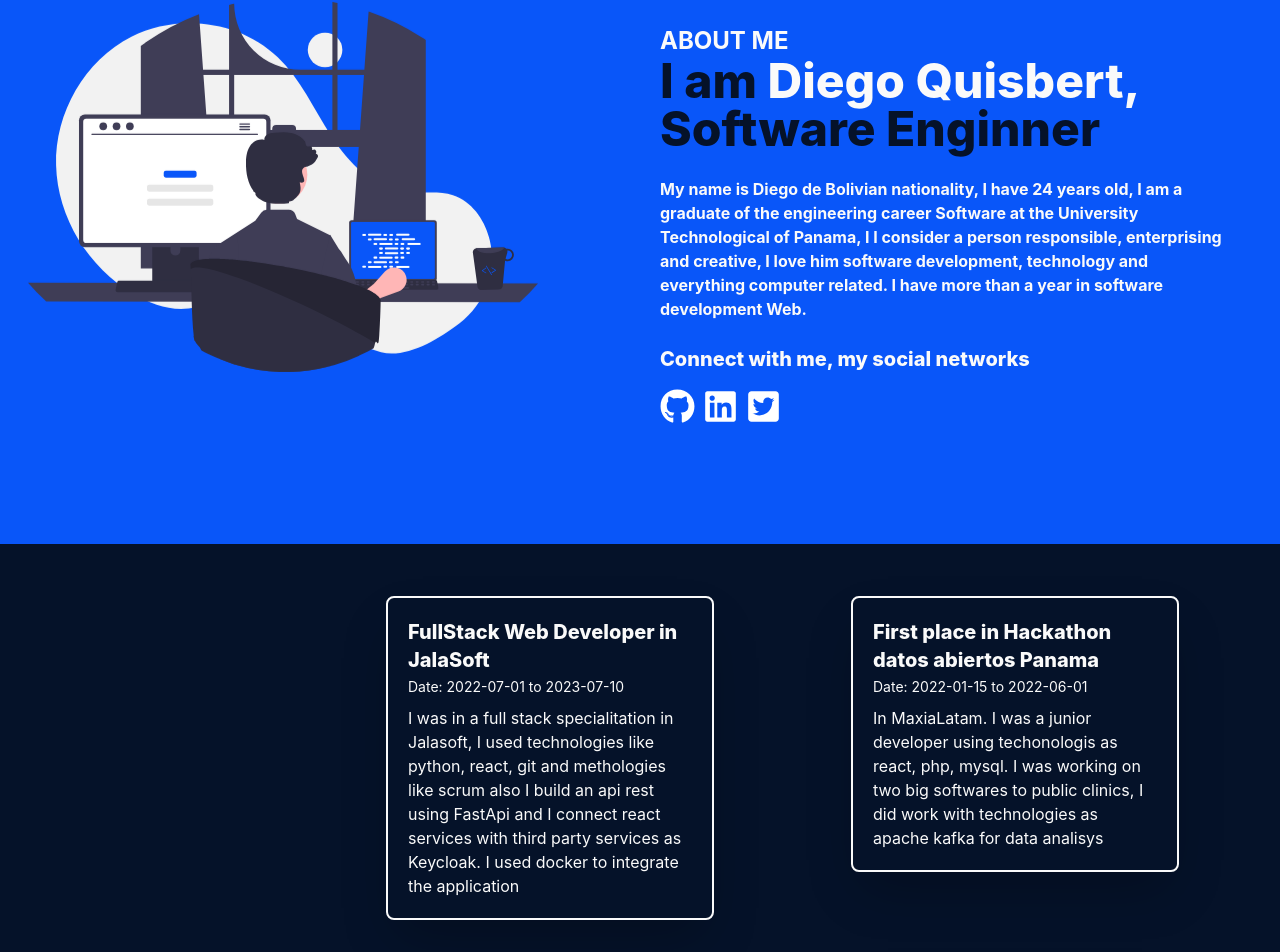
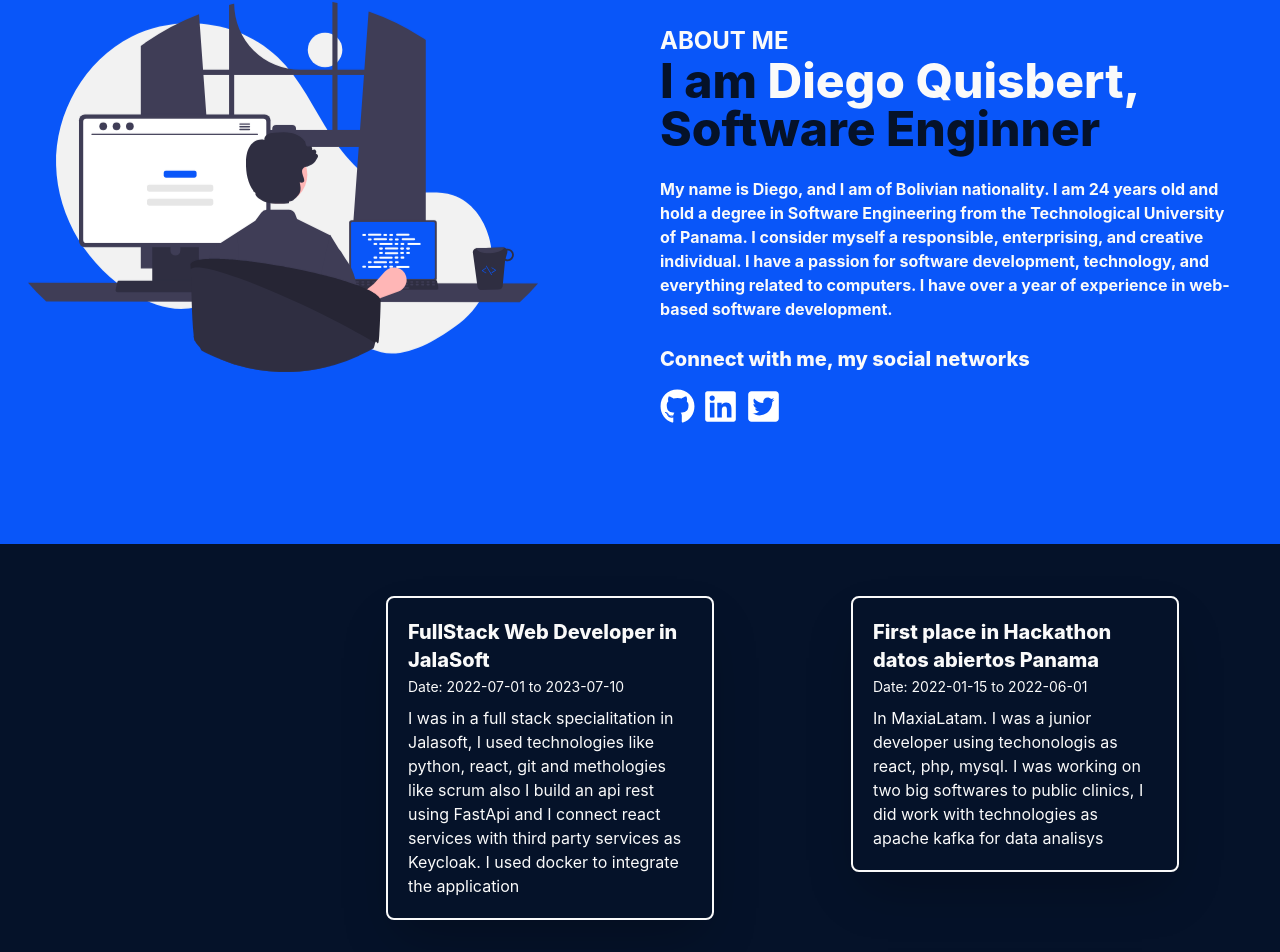
Before and after one commit to DiegoQ77/my_portfolio, a React (Vite) app: page / in a window 1280 px wide. Shown: the part 944-1896 px from the top of the page. Built offline with nearby package versions, Linux system fonts and the light colour scheme.

Commit message:
some gramatical erros here

```diff
--- a/src/pages/Home/AboutMe.tsx
+++ b/src/pages/Home/AboutMe.tsx
@@ -16,12 +16,13 @@ function AboutMe() {
               Enginner
             </h2>
             <p className="text-white font-bold mt-6 sm:w-auto">
-              My name is Diego de Bolivian nationality, I have 24 years old, I
-              am a graduate of the engineering career Software at the University
-              Technological of Panama, I I consider a person responsible,
-              enterprising and creative, I love him software development,
-              technology and everything computer related. I have more than a
-              year in software development Web.
+              My name is Diego, and I am of Bolivian nationality. I am 24 years
+              old and hold a degree in Software Engineering from the
+              Technological University of Panama. I consider myself a
+              responsible, enterprising, and creative individual. I have a
+              passion for software development, technology, and everything
+              related to computers. I have over a year of experience in
+              web-based software development.
             </p>
             <div className="mt-6">
               <h4 className="text-white text-xl font-extrabold">
--- a/src/pages/Home/ArticlesSection.tsx
+++ b/src/pages/Home/ArticlesSection.tsx
@@ -1,3 +1,4 @@
+import { Link } from "react-router-dom";
 import article2 from "../../../public/article4.svg";
 
 function ArticlesSection() {
@@ -10,13 +11,14 @@ function ArticlesSection() {
           you have any questions. Normally I post one article in one month, the
           topics as JS, Python, Ruby, Data base and others.
         </p>
-        <a
-          href="/articles"
+
+        <Link
+          to="/articles"
           type="button"
           className="bg-blue-dark w-64 h-12 text-white rounded-full font-bold mt-5 p-3 text-center"
         >
           Explore my articles
-        </a>
+        </Link>
       </div>
       <div className="w-0 sm:w-3/6">
         <img src={article2} alt="developer" className="w-2/3 m-auto" />
```
